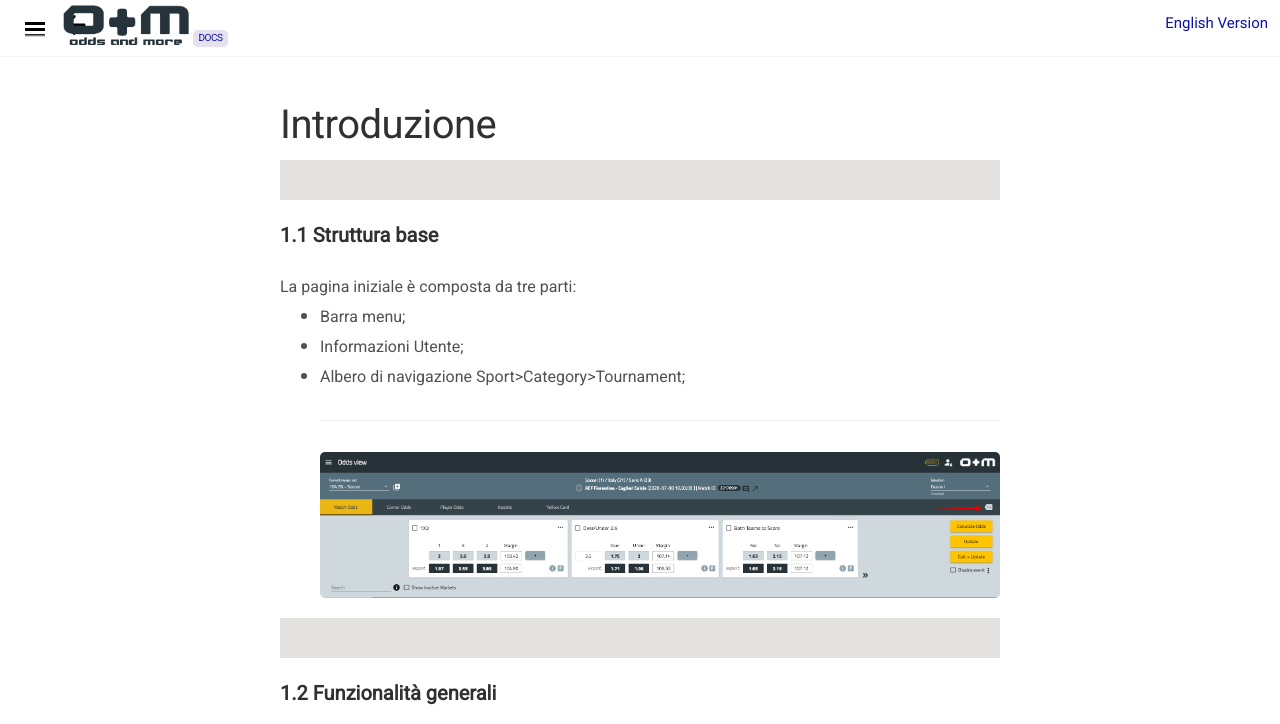
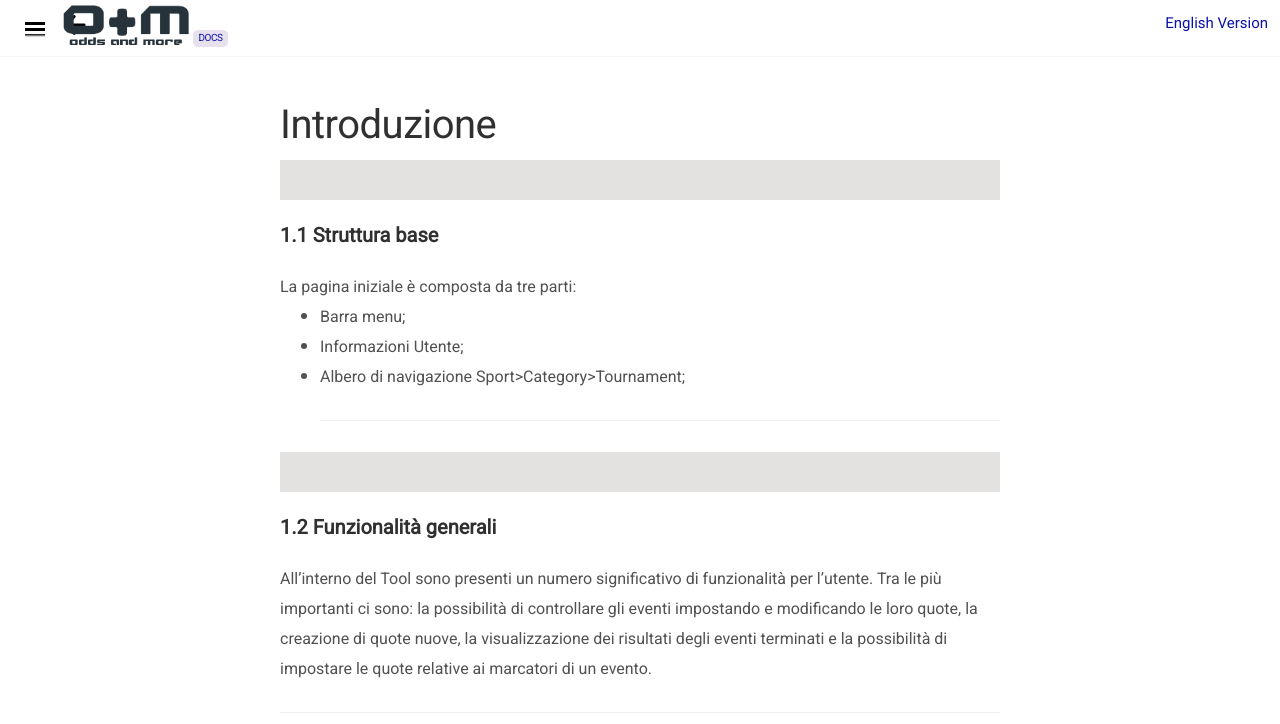
Before and after one commit to docsforodds/docs, a Jekyll site: the page built from docs/it/Introduzione.md, in a window 1280 px wide and 1300 px high. Shown: the top 724 px of the window. Built offline with Jekyll 4.4.1, drawn with Linux system fonts in a browser that asks for light colours; nearby versions of some CDN libraries; grey boxes are pictures that could not be loaded.

Commit message:
immagine tolta

```diff
--- a/docs/it/Introduzione.md
+++ b/docs/it/Introduzione.md
@@ -18,7 +18,7 @@ icon: fas fa-adjust
 
 - <font size="3">Albero di navigazione Sport>Category>Tournament;</font>
 ---
-![Markdown Plus]({{site.baseurl}}/public/images/gestione-quote/Oam-tool-acfiorentina-odds-ajdustment.png)
+
 
 <p class="message">
 
```
